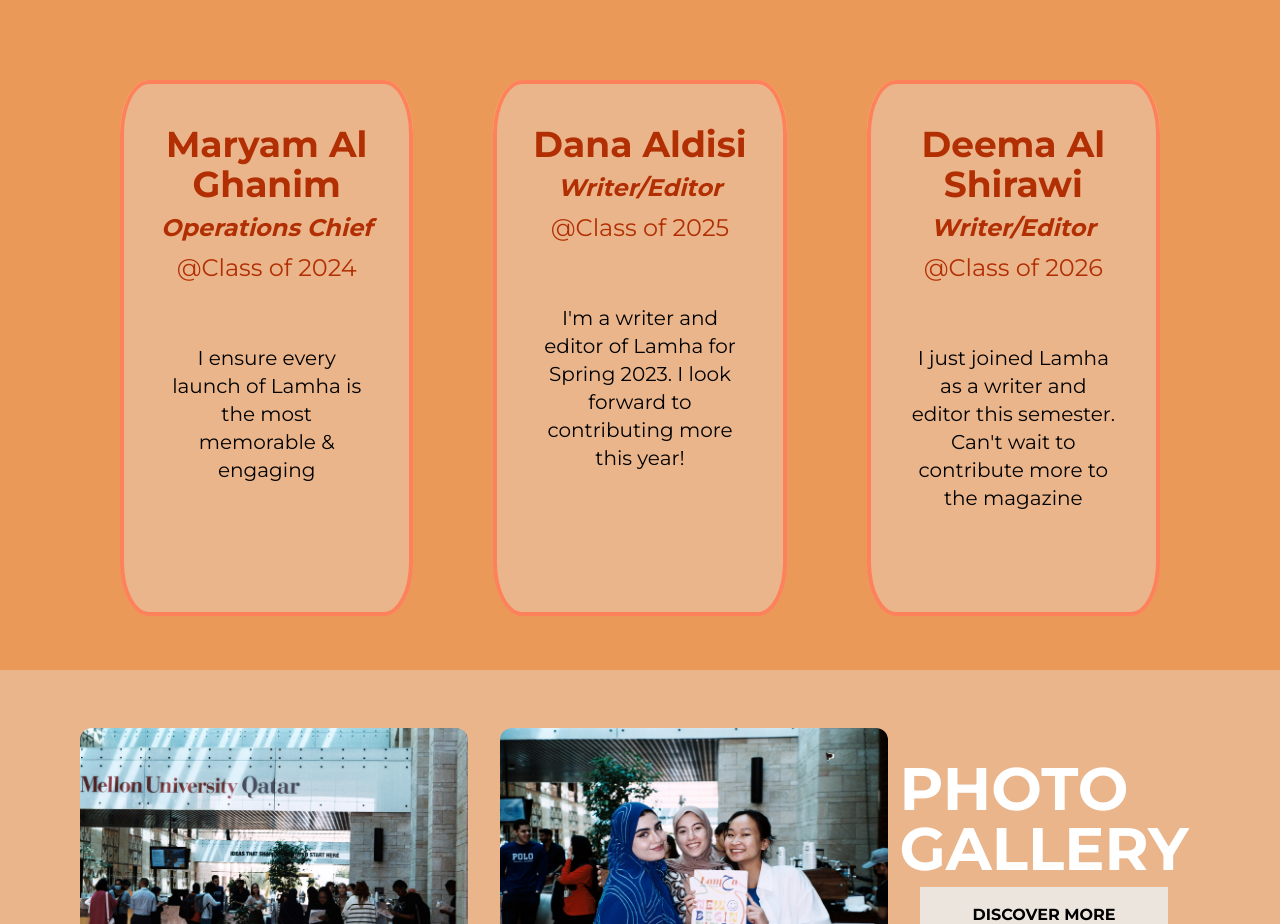
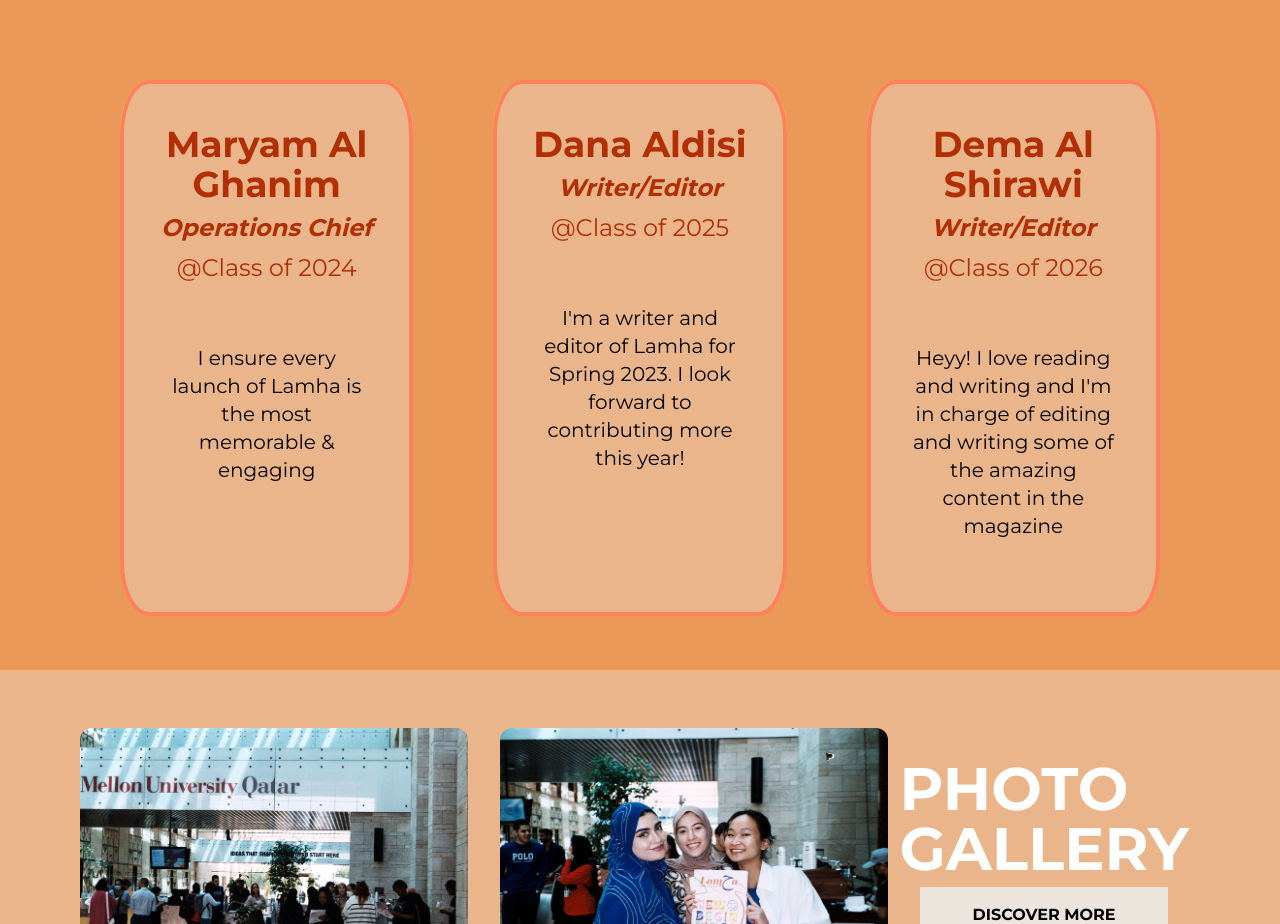
Before and after one commit to M-aljawaheri/lam7a, a Next.js app: page /team in a window 1280 px wide. Shown: the part 1560-2484 px from the top of the page. Built offline with nearby package versions, Linux system fonts and the light colour scheme.

Commit message:
update Dema's text

```diff
--- a/data/team.ts
+++ b/data/team.ts
@@ -33,9 +33,9 @@ export const teamMembers = [
       description: "I'm a writer and editor of Lamha for Spring 2023. I look forward to contributing more this year!"
     },
     {
-      name: "Deema Al Shirawi",
+      name: "Dema Al Shirawi",
       position: "Writer/Editor",
       classYear: "2026",
-      description: "I just joined Lamha as a writer and editor this semester. Can't wait to contribute more to the magazine"
+      description: "Heyy! I love reading and writing and I'm in charge of editing and writing some of the amazing content in the magazine"
     }
   ];
```
